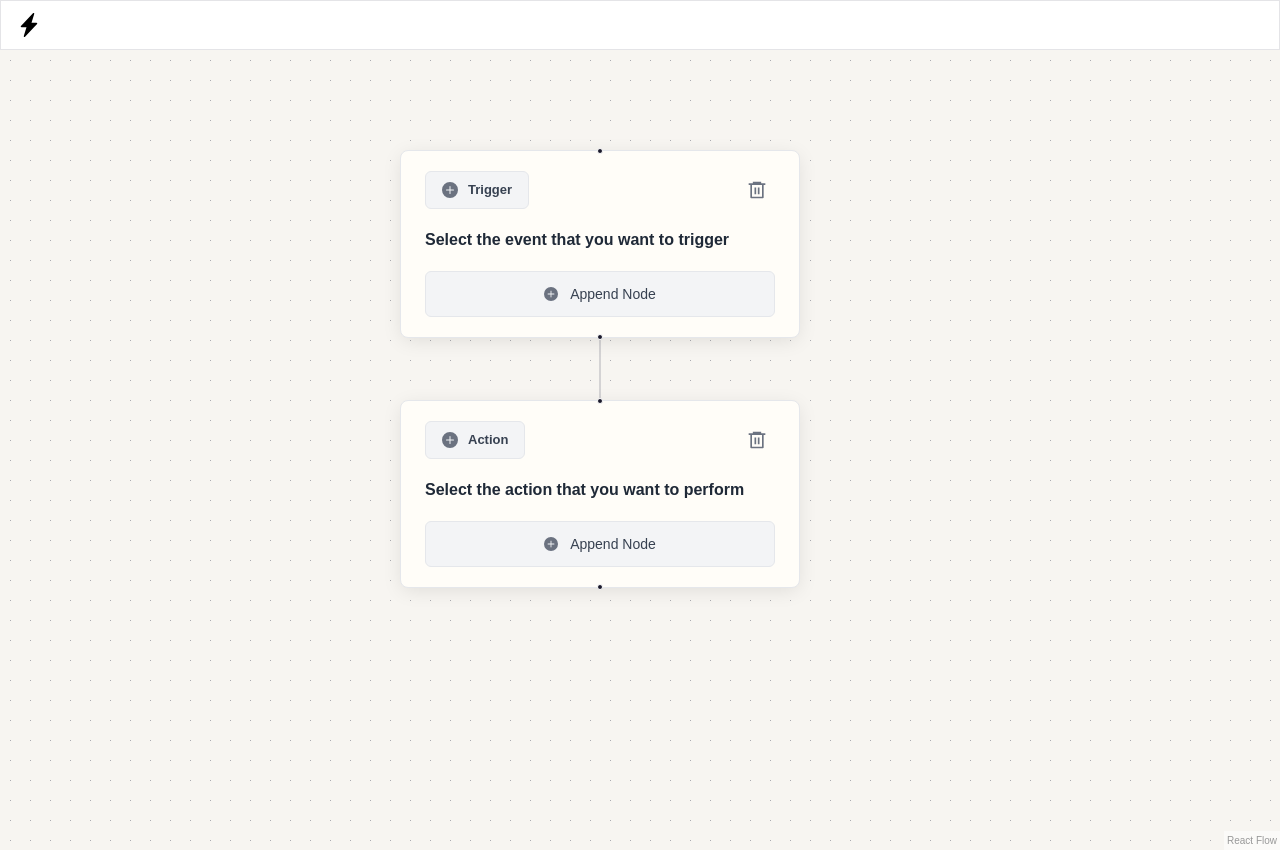
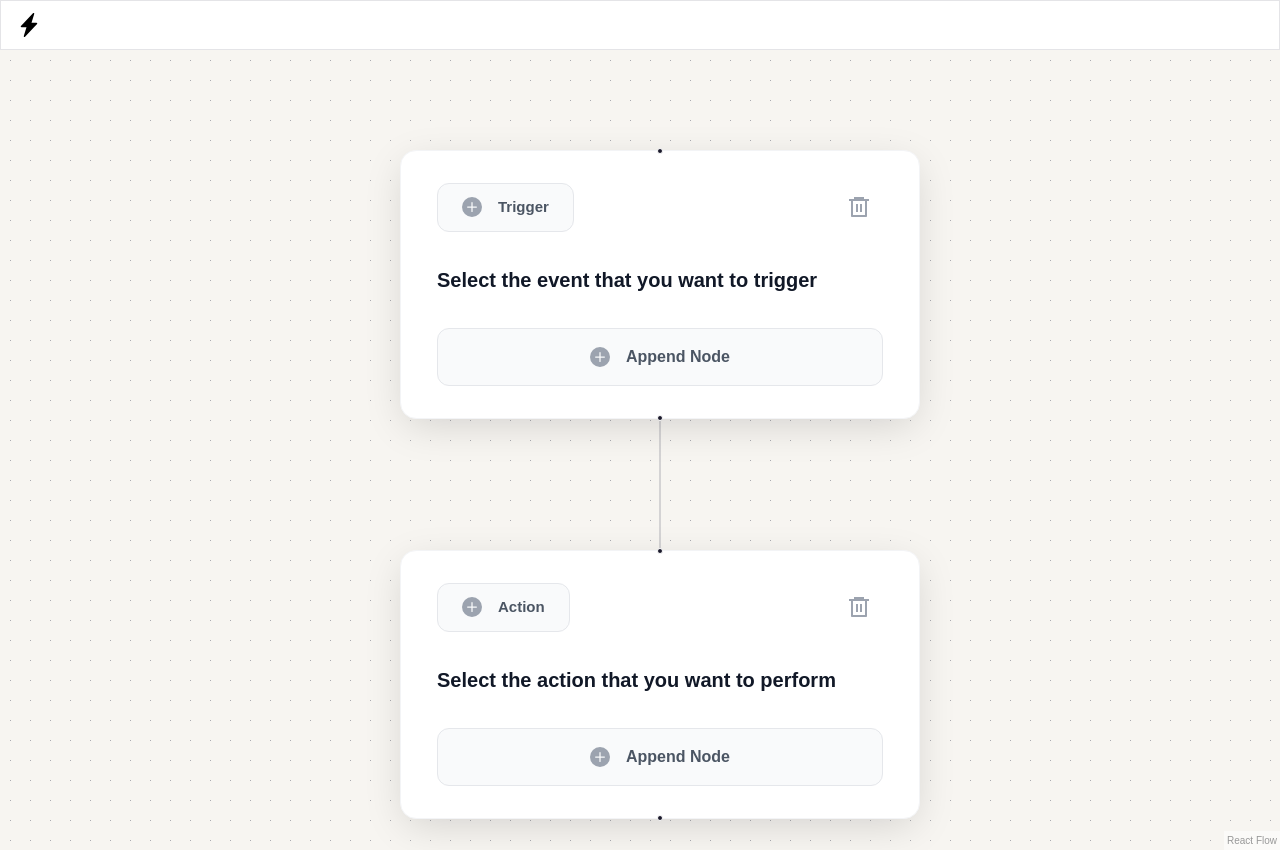
Before and after one commit to JOSHIK27/automation, a Next.js app in the folder frontend/: page /workflow in a window 1280 px wide. Built offline with nearby package versions, Linux system fonts and the light colour scheme; no server answers.

Commit message:
critical bug fixed

```diff
--- a/frontend/src/app/workflow/page.tsx
+++ b/frontend/src/app/workflow/page.tsx
@@ -28,7 +28,8 @@ export default function Flow() {
   useEffect(() => {
     setIsSubscribed(false);
     setSelectValue("");
-  }, [cardId]);
+  }, [cardId, nodes.length]);
+  console.log(isSubscribed);
 
   const onConnect = useCallback(
     (connection: any) => {
@@ -61,7 +62,7 @@ export default function Flow() {
           id: String(Number(node.id) + 1),
           position: {
             x: nodes[nodes.length - 1].position.x,
-            y: nodes[nodes.length - 1].position.y + 250,
+            y: nodes[nodes.length - 1].position.y + 400,
           },
           data: {
             label: "Select the action that you want to perform",
@@ -88,7 +89,7 @@ export default function Flow() {
           return {
             ...n,
             id: String(Number(n.id) + 1),
-            position: { x: n.position.x, y: n.position.y + 250 },
+            position: { x: n.position.x, y: n.position.y + 400 },
           };
         }
         return n;
@@ -97,7 +98,7 @@ export default function Flow() {
         id: String(Number(node.id) + 1),
         position: {
           x: nodes[nodes.length - 1].position.x,
-          y: nodes[Number(node.id) - 1].position.y + 250,
+          y: nodes[Number(node.id) - 1].position.y + 400,
         },
         data: {
           label: "Select the action that you want to perform",
--- a/frontend/src/components/customnode.tsx
+++ b/frontend/src/components/customnode.tsx
@@ -8,33 +8,33 @@ export default function CustomNode({
   data: { label: string; type: string };
 }) {
   return (
-    <div className="bg-[#FFFDF8] rounded-lg w-[400px] py-5 px-6 relative shadow-[0_4px_20px_-2px_rgba(0,0,0,0.1)] border border-gray-200 hover:shadow-[0_8px_30px_-4px_rgba(0,0,0,0.15)] transition-all duration-300">
+    <div className="bg-white rounded-2xl w-[520px] py-8 px-9 relative shadow-[0_10px_40px_-5px_rgba(0,0,0,0.15)] border border-gray-100 hover:shadow-[0_15px_50px_-10px_rgba(0,0,0,0.2)] transition-all duration-300">
       <Handle
         onConnect={(params) => console.log("handle onConnect", params)}
         type="target"
         isConnectableStart
         position={Position.Top}
-        className="w-4 h-4 bg-gray-400 border-2 border-white hover:scale-110 transition-transform duration-200"
+        className="w-6 h-6 bg-gray-400 border-[3px] border-white hover:scale-110 transition-transform duration-200"
       />
-      <div className="flex items-center justify-between mb-5">
-        <div className="flex items-center gap-2.5 bg-gray-100 rounded-md px-4 py-2 border border-gray-200 hover:bg-gray-200 transition-all duration-200 hover:translate-y-[-1px]">
-          <BsFillPlusCircleFill className="text-gray-500" />
-          <span className="text-[13px] font-semibold text-gray-700 hover:text-gray-800">
+      <div className="flex items-center justify-between mb-8">
+        <div className="flex items-center gap-4 bg-gray-50 rounded-xl px-6 py-3 border border-gray-200 hover:bg-gray-100 transition-all duration-200 hover:translate-y-[-2px]">
+          <BsFillPlusCircleFill className="text-gray-400 text-xl" />
+          <span className="text-[15px] font-bold text-gray-600">
             {data.type}
           </span>
         </div>
-        <button className="p-2 hover:bg-gray-200 rounded-full transition-all duration-200 hover:rotate-12">
+        <button className="p-3 hover:bg-gray-50 rounded-full transition-all duration-200 hover:rotate-12">
           <RiDeleteBin6Line
-            size={20}
-            className="text-gray-500 hover:text-red-500"
+            size={24}
+            className="text-gray-400 hover:text-gray-600"
           />
         </button>
       </div>
-      <span className="text-[16px] font-semibold text-gray-800 block mb-5 leading-snug">
+      <span className="text-[20px] font-bold text-gray-900 block mb-8 leading-relaxed">
         {data.label}
       </span>
-      <button className="w-full bg-gray-100 hover:bg-gray-200 text-gray-700 font-medium py-3 px-5 rounded-md text-sm transition-all duration-200 flex items-center justify-center gap-3 border border-gray-200 hover:border-gray-300 hover:translate-y-[-1px] active:translate-y-[1px]">
-        <BsFillPlusCircleFill className="text-gray-500" />
+      <button className="w-full bg-gray-50 hover:bg-gray-100 text-gray-600 font-bold py-4 px-7 rounded-xl text-[16px] transition-all duration-200 flex items-center justify-center gap-4 border border-gray-200 hover:border-gray-300 hover:translate-y-[-2px] active:translate-y-[1px]">
+        <BsFillPlusCircleFill className="text-gray-400 text-xl" />
         Append Node
       </button>
       <Handle
@@ -42,7 +42,7 @@ export default function CustomNode({
         type="source"
         isConnectableEnd
         position={Position.Bottom}
-        className="w-4 h-4 bg-gray-400 border-2 border-white hover:scale-110 transition-transform duration-200"
+        className="w-6 h-6 bg-gray-400 border-[3px] border-white hover:scale-110 transition-transform duration-200"
       />
     </div>
   );
--- a/frontend/src/components/triggercard.tsx
+++ b/frontend/src/components/triggercard.tsx
@@ -48,7 +48,6 @@ export default function TriggerCard({
   setActions: any;
 }) {
   const {
-    register,
     handleSubmit,
     control,
     formState: { errors },
@@ -61,18 +60,18 @@ export default function TriggerCard({
     <Card
       className={`${
         showCard ? "absolute top-20 right-4 w-[400px] z-10" : "hidden"
-      } border-gray-200 shadow-lg`}
+      } border-gray-200 shadow-[0_10px_40px_-5px_rgba(0,0,0,0.15)] hover:shadow-[0_15px_50px_-10px_rgba(0,0,0,0.2)] transition-all duration-300`}
     >
       <CardHeader className="relative">
         <button
-          className="absolute right-2 top-2 p-2 hover:bg-gray-100 rounded-full transition-colors"
+          className="absolute right-2 top-2 p-2 hover:bg-gray-50 rounded-full transition-all duration-200"
           onClick={() => setShowCard(false)}
         >
-          <IoClose className="w-5 h-5 text-gray-500" />
+          <IoClose className="w-5 h-5 text-gray-400 hover:text-gray-600" />
         </button>
         <CardTitle className="text-2xl font-bold text-gray-900">
           <div className="flex items-center gap-2">
-            <FaYoutube className="w-6 h-6 text-gray-900" />
+            <FaYoutube className="w-6 h-6 text-gray-600" />
             YouTube
           </div>
         </CardTitle>
@@ -93,7 +92,7 @@ export default function TriggerCard({
               name="trigger"
               render={({ field }) => (
                 <Select
-                  value={field.value}
+                  //   value={field.value}
                   onValueChange={(value) => {
                     field.onChange(value);
                     setSelectValue(value);
@@ -101,14 +100,20 @@ export default function TriggerCard({
                     setIsSubscribed(false);
                   }}
                 >
-                  <SelectTrigger className="w-full">
+                  <SelectTrigger className="w-full border-gray-200 bg-white hover:bg-gray-50 transition-all duration-200">
                     <SelectValue placeholder="Select Event" />
                   </SelectTrigger>
-                  <SelectContent>
-                    <SelectItem value="When a new video is uploaded">
+                  <SelectContent className="bg-white border-gray-200">
+                    <SelectItem
+                      value="When a new video is uploaded"
+                      className="hover:bg-gray-50"
+                    >
                       When a new video is uploaded to my channel
                     </SelectItem>
-                    <SelectItem value="When a new video is uploaded to a specific channel">
+                    <SelectItem
+                      value="When a new video is uploaded to a specific channel"
+                      className="hover:bg-gray-50"
+                    >
                       When a new video is uploaded to a specific channel
                     </SelectItem>
                   </SelectContent>
@@ -148,7 +153,7 @@ export default function TriggerCard({
               name="action"
               render={({ field }) => (
                 <Select
-                  value={field.value}
+                  //   value={field.value}
                   onValueChange={(value) => {
                     field.onChange(value);
                     setSelectValue(value);
--- a/frontend/src/lib/constants/workflow.ts
+++ b/frontend/src/lib/constants/workflow.ts
@@ -11,7 +11,7 @@ export const initialNodes = [
   },
   {
     id: "2",
-    position: { x: 400, y: 350 },
+    position: { x: 400, y: 500 },
     data: {
       label: "Select the action that you want to perform",
       type: "Action",
```
